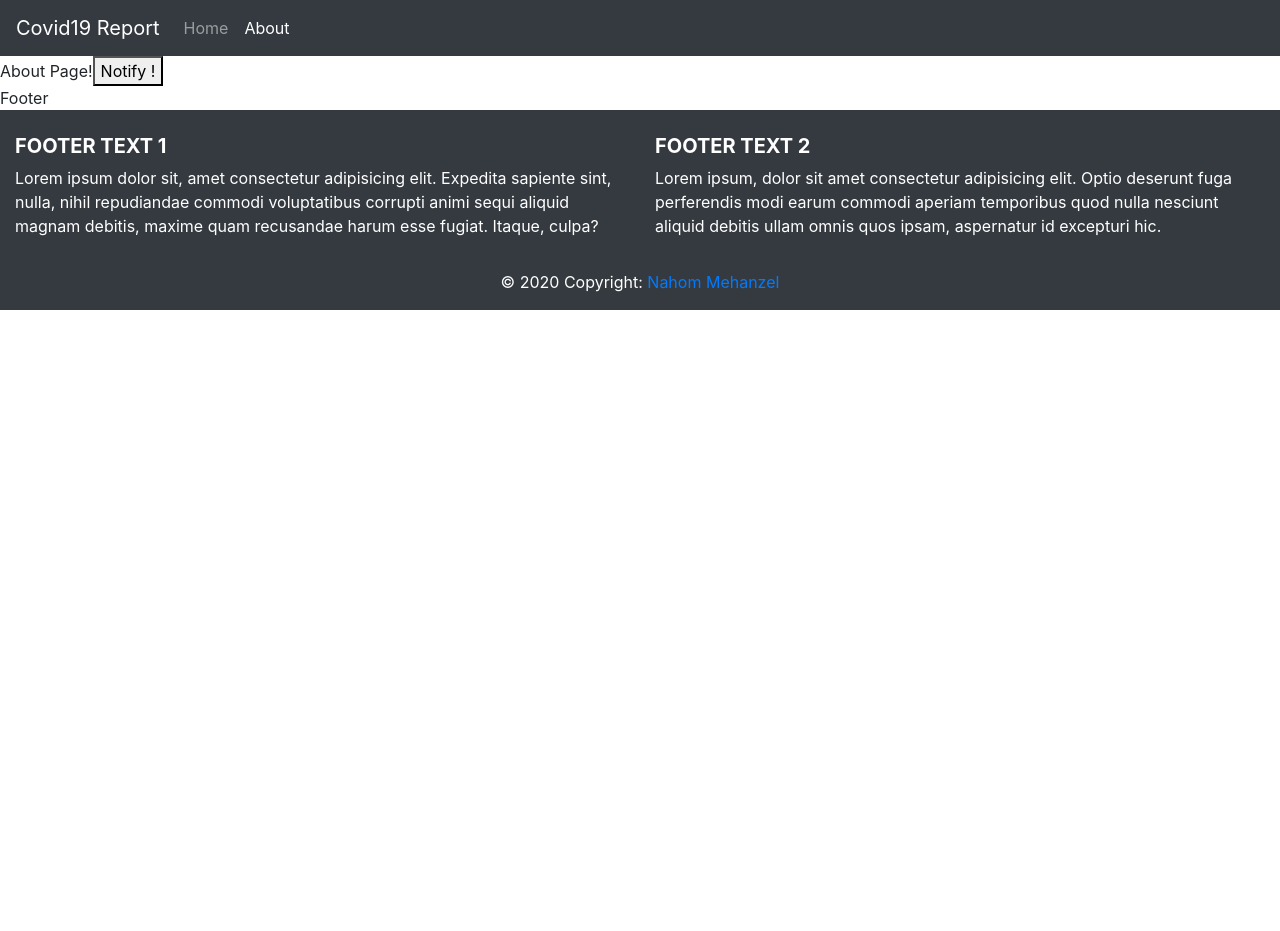
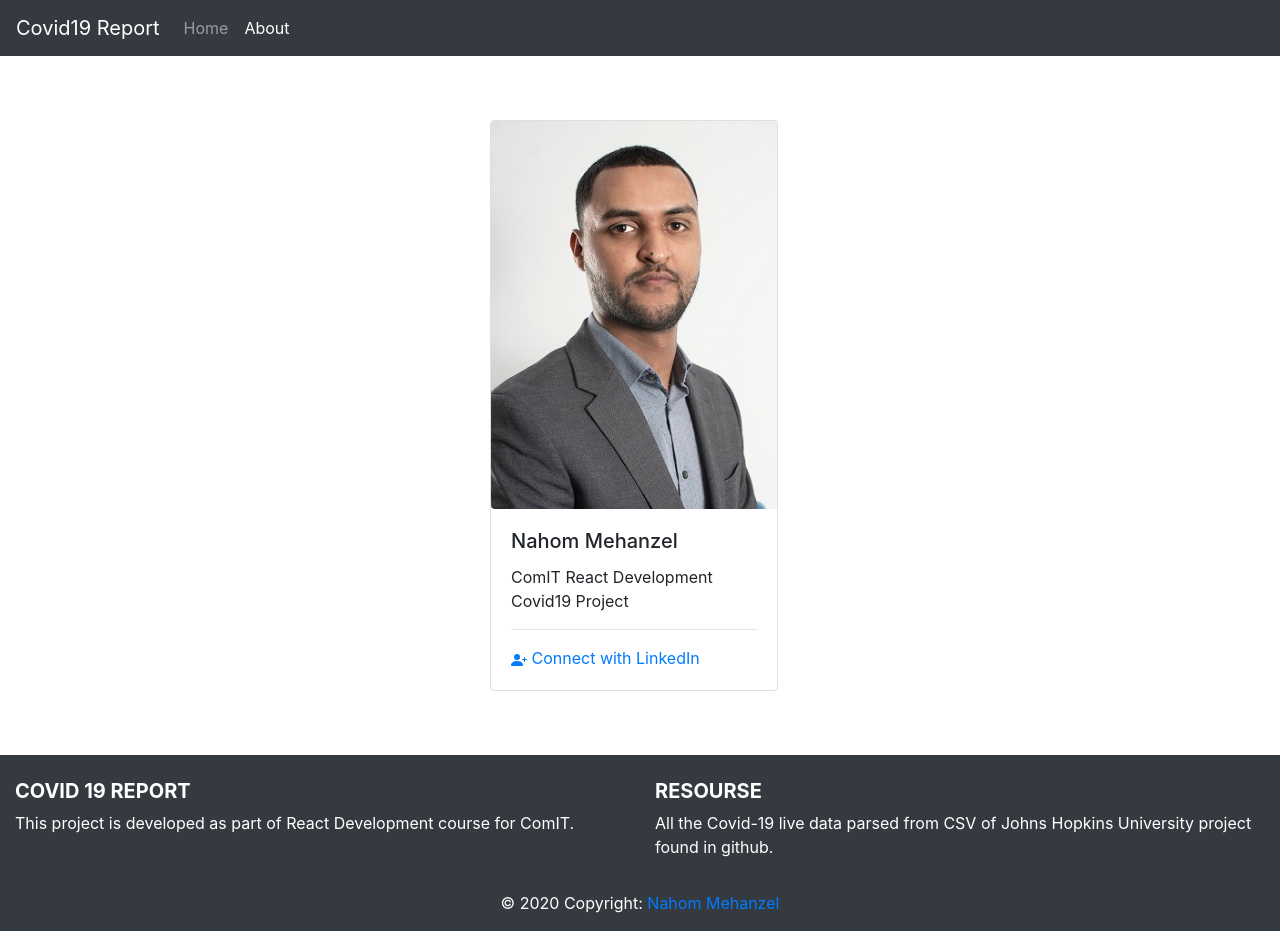
Before and after one commit to NahomKibreab/covid19-react-project, a React (Create React App) app: page /about in a window 1280 px wide. Before the commit the page ends 800 px from the top, so only its background shows below. Built offline with nearby package versions, Linux system fonts and the light colour scheme.

Commit message:
Final polishing

```diff
--- a/src/component/About.jsx
+++ b/src/component/About.jsx
@@ -1,17 +1,49 @@
 import React, { Component } from "react";
-import { ToastContainer, toast } from "react-toastify";
+import imageProfile from "./nknahom_pro.jpg";
 
 class About extends Component {
   state = {};
-  notify = () => toast("Wow so easy !");
 
   render() {
     return (
-      <div>
-        About Page!
-        <button onClick={this.notify}>Notify !</button>
-        <ToastContainer />
-        <div className="footer">Footer</div>
+      <div className="container" style={{ margin: "5%" }}>
+        <div class="card mx-auto" style={{ width: "18rem" }}>
+          <img
+            src={imageProfile}
+            class="card-img-top rounded "
+            alt="nahom photo"
+          />
+          <div class="card-body">
+            <h5 class="card-title">Nahom Mehanzel</h5>
+            <p class="card-text">ComIT React Development Covid19 Project</p>
+            <hr />
+            <a
+              href="https://www.linkedin.com/in/nahom-mehanzel/"
+              target="_blank"
+            >
+              <svg
+                class="bi bi-person-plus-fill"
+                width="1em"
+                height="1em"
+                viewBox="0 0 16 16"
+                fill="currentColor"
+                xmlns="http://www.w3.org/2000/svg"
+              >
+                <path
+                  fill-rule="evenodd"
+                  d="M1 14s-1 0-1-1 1-4 6-4 6 3 6 4-1 1-1 1H1zm5-6a3 3 0 100-6 3 3 0 000 6zm7.5-3a.5.5 0 01.5.5v2a.5.5 0 01-.5.5h-2a.5.5 0 010-1H13V5.5a.5.5 0 01.5-.5z"
+                  clip-rule="evenodd"
+                />
+                <path
+                  fill-rule="evenodd"
+                  d="M13 7.5a.5.5 0 01.5-.5h2a.5.5 0 010 1H14v1.5a.5.5 0 01-1 0v-2z"
+                  clip-rule="evenodd"
+                />
+              </svg>{" "}
+              Connect with LinkedIn
+            </a>
+          </div>
+        </div>
       </div>
     );
   }
--- a/src/component/FetchJson.jsx
+++ b/src/component/FetchJson.jsx
@@ -24,7 +24,7 @@ class FetchJson extends Component {
           return params.Country_Region !== "";
         });
 
-        const sortedData = newData.sort(this.sortByCountryName);
+        const sortedData = newData.sort(this.sortByConfirmed);
 
         let totalConfirmed = 0;
         sortedData.map((total) => {
@@ -111,12 +111,11 @@ class FetchJson extends Component {
         <div className="card text-center">
           <div className="card-header">Featured Covid19</div>
           <div className="card-body">
-            <h5 className="display-3">
-              Coronavirus disease (COVID-19) Pandemic
-            </h5>
+            <h5 className="display-3">COVID-19 Pandemic</h5>
             <p className="card-text">
-              List of Global report for Covid19, this live data gets from Johns
-              Hopkins University
+              Coronavirus disease (COVID-19) is an infectious disease caused by
+              a newly discovered coronavirus. This list of countries with the
+              cases for Covid19 gets data from Johns Hopkins University.
             </p>
             <a
               href="https://coronavirus.jhu.edu/"
--- a/src/component/Footer.jsx
+++ b/src/component/Footer.jsx
@@ -12,27 +12,21 @@ class Footer extends Component {
             <div className="row">
               <div className="col-md-6 mt-md-0 mt-3">
                 <h5 className="text-uppercase font-weight-bold">
-                  Footer text 1
+                  Covid 19 Report
                 </h5>
                 <p>
-                  Lorem ipsum dolor sit, amet consectetur adipisicing elit.
-                  Expedita sapiente sint, nulla, nihil repudiandae commodi
-                  voluptatibus corrupti animi sequi aliquid magnam debitis,
-                  maxime quam recusandae harum esse fugiat. Itaque, culpa?
+                  This project is developed as part of React Development course
+                  for ComIT.
                 </p>
               </div>
 
               <hr className="clearfix w-100 d-md-none pb-3" />
 
               <div className="col-md-6 mb-md-0 mb-3">
-                <h5 className="text-uppercase font-weight-bold">
-                  Footer text 2
-                </h5>
+                <h5 className="text-uppercase font-weight-bold">Resourse</h5>
                 <p>
-                  Lorem ipsum, dolor sit amet consectetur adipisicing elit.
-                  Optio deserunt fuga perferendis modi earum commodi aperiam
-                  temporibus quod nulla nesciunt aliquid debitis ullam omnis
-                  quos ipsam, aspernatur id excepturi hic.
+                  All the Covid-19 live data parsed from CSV of Johns Hopkins
+                  University project found in github.
                 </p>
               </div>
             </div>
@@ -40,10 +34,7 @@ class Footer extends Component {
 
           <div className="footer-copyright text-center py-3">
             © 2020 Copyright:
-            <a
-              href="https://github.com/NahomKibreab/covid19-react-project"
-              target="_blank"
-            >
+            <a href="https://github.com/NahomKibreab" target="_blank">
               {" "}
               Nahom Mehanzel
             </a>
--- a/src/component/Highlight.jsx
+++ b/src/component/Highlight.jsx
@@ -5,44 +5,44 @@ class Highlight extends Component {
     return (
       <div className="d-flex flex-row justify-content-between p-4 bd-highlight overflow-auto">
         <div
-          className="card shadow p-3 mb-5 bg-white rounded alert-primary"
+          className="card border-primary shadow p-3 mb-5 bg-white rounded"
           style={{ minWidth: "14rem" }}
         >
           <img src="" className="card-img-top" alt="" />
-          <div className="card-body">
+          <div className="card-body text-primary">
             <p>Confirmed</p>
             <hr />
             <p className="h2">{this.props.confirmed}</p>
           </div>
         </div>
         <div
-          className="card shadow p-3 mb-5 bg-white rounded alert-warning"
+          className="card border-warning shadow p-3 mb-5 bg-white rounded"
           style={{ minWidth: "14rem" }}
         >
           <img src="" className="card-img-top" alt="" />
-          <div className="card-body">
+          <div className="card-body text-warning">
             <p>Active</p>
             <hr />
             <p className="h2">{this.props.active}</p>
           </div>
         </div>
         <div
-          className="card shadow p-3 mb-5 bg-white rounded alert-success"
+          className="card border-success shadow p-3 mb-5 bg-white rounded"
           style={{ minWidth: "14rem" }}
         >
           <img src="" className="card-img-top" alt="" />
-          <div className="card-body">
+          <div className="card-body text-success">
             <p>Recovered</p>
             <hr />
             <p className="h2">{this.props.recovered}</p>
           </div>
         </div>
         <div
-          className="card shadow p-3 mb-5 bg-white rounded alert-danger"
+          className="card border-danger shadow p-3 mb-5 bg-white rounded"
           style={{ minWidth: "14rem" }}
         >
           <img src="" className="card-img-top" alt="" />
-          <div className="card-body">
+          <div className="card-body text-danger">
             <p>Deaths</p>
             <hr />
             <p className="h2">{this.props.deaths}</p>
--- a/src/component/TableReport.jsx
+++ b/src/component/TableReport.jsx
@@ -1,6 +1,4 @@
 import React, { Component } from "react";
-import { NavLink } from "react-router-dom";
-import Country from "./Country";
 import TableList from "./TableList";
 class TableReport extends Component {
   // state = {
@@ -77,8 +75,8 @@ class TableReport extends Component {
                   <input
                     type="text"
                     className="form-control"
-                    placeholder="search by country name"
-                    aria-label="search by country name"
+                    placeholder="search country"
+                    aria-label="search country"
                     aria-describedby="basic-addon1"
                     onChange={this.handleChange}
                   />
```
Also changed, not shown: src/component/nknahom_pro.jpg (added).
